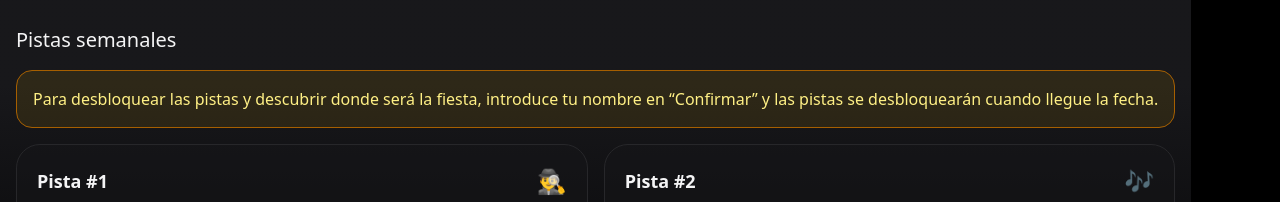
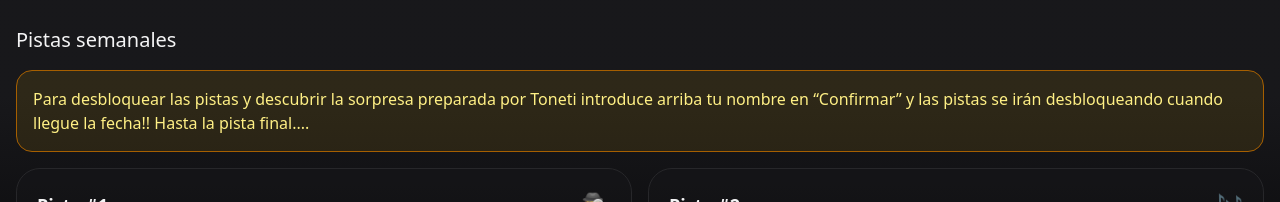
Before and after one commit to toneti85/cumple-toneti, a React (Vite) app: page / in a window 1280 px wide. Shown: the part 584-786 px from the top of the page. Built offline with nearby package versions, Linux system fonts and the light colour scheme.

Commit message:
Updates pre-confirmation message.
Clarifies the instructions in the message displayed before the user confirms their name, emphasizing that unlocking the final surprise depends on confirming the name.

```diff
--- a/src/App.jsx
+++ b/src/App.jsx
@@ -492,8 +492,7 @@ export default function App() {
 
           {!isConfirmed ? (
             <div className="rounded-2xl border border-yellow-700 bg-yellow-500/10 p-4 text-yellow-200">
-              Para desbloquear las pistas y descubrir donde será la fiesta, introduce tu nombre en “Confirmar” y las pistas se desbloquearán
-              cuando llegue la fecha.
+              Para desbloquear las pistas y descubrir la sorpresa preparada por Toneti introduce arriba tu nombre en “Confirmar” y las pistas se irán desbloqueando cuando llegue la fecha!! Hasta la pista final....
             </div>
           ) : null}
 
```
